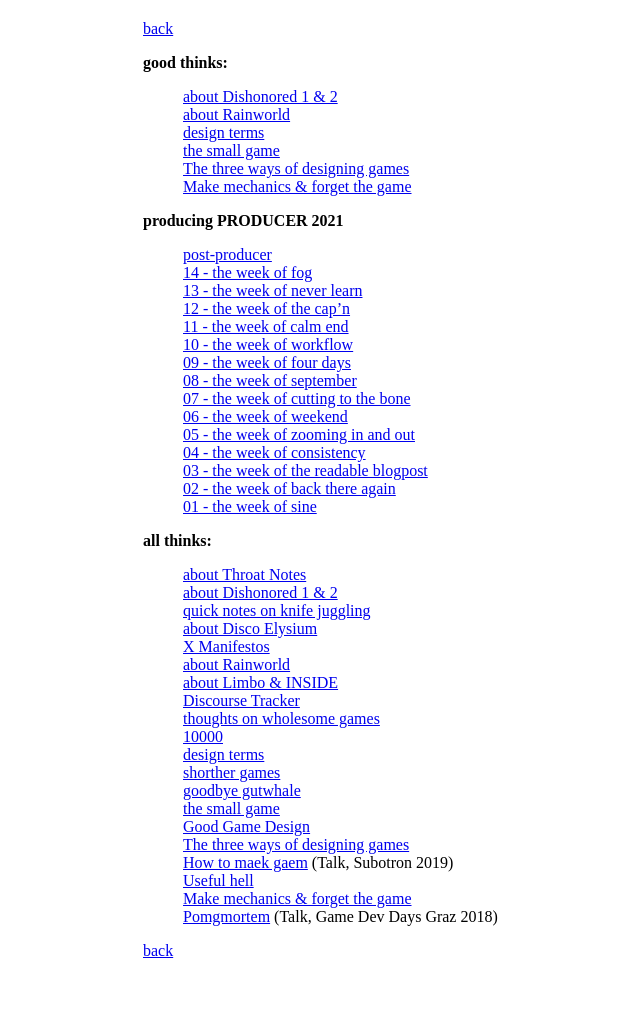
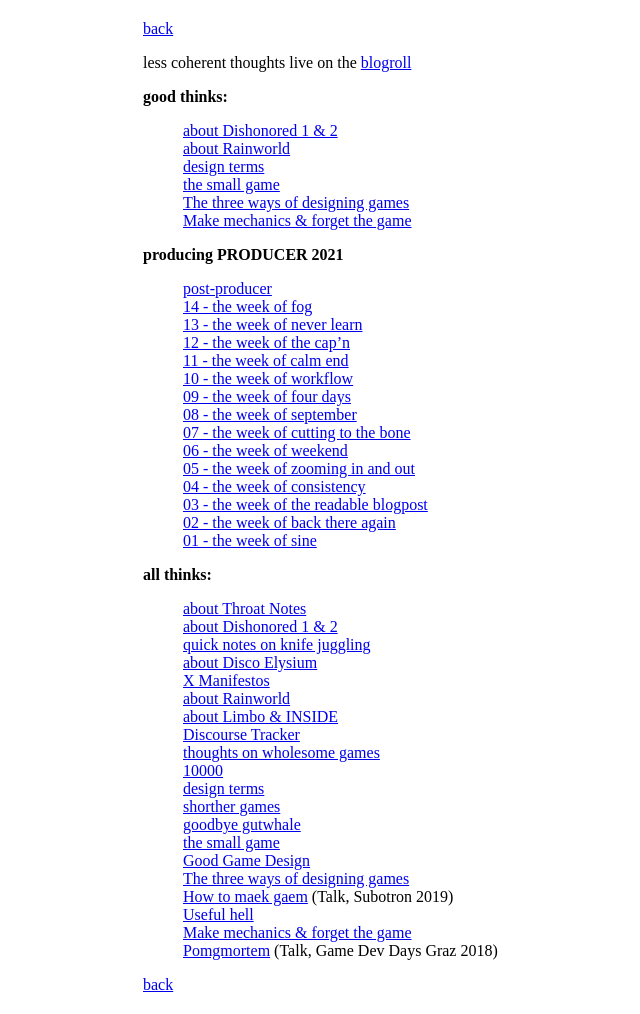
Before and after one commit to stuffedwombat/stuffedwombat.github.io, a Jekyll site: the page built from thinking.md, in a window 1280 px wide. Shown: the whole page, without its empty margins (181-821 px from the left). Built offline with Jekyll 4.4.1, drawn with Linux system fonts in a browser that asks for light colours; our own code applies the rules of GitHub Pages for plain Markdown files; comment, search, counter and statistics services are not loaded; before the commit the page ends 980 px from its top, so only the background shows below that.

Commit message:
Update thinking.md

```diff
--- a/thinking.md
+++ b/thinking.md
@@ -1,4 +1,6 @@
 [back](index)
+
+less coherent thoughts live on the [blogroll](blogroll)
 
 **good thinks:**
 - [about Dishonored 1 & 2](about_dishonored)
```
